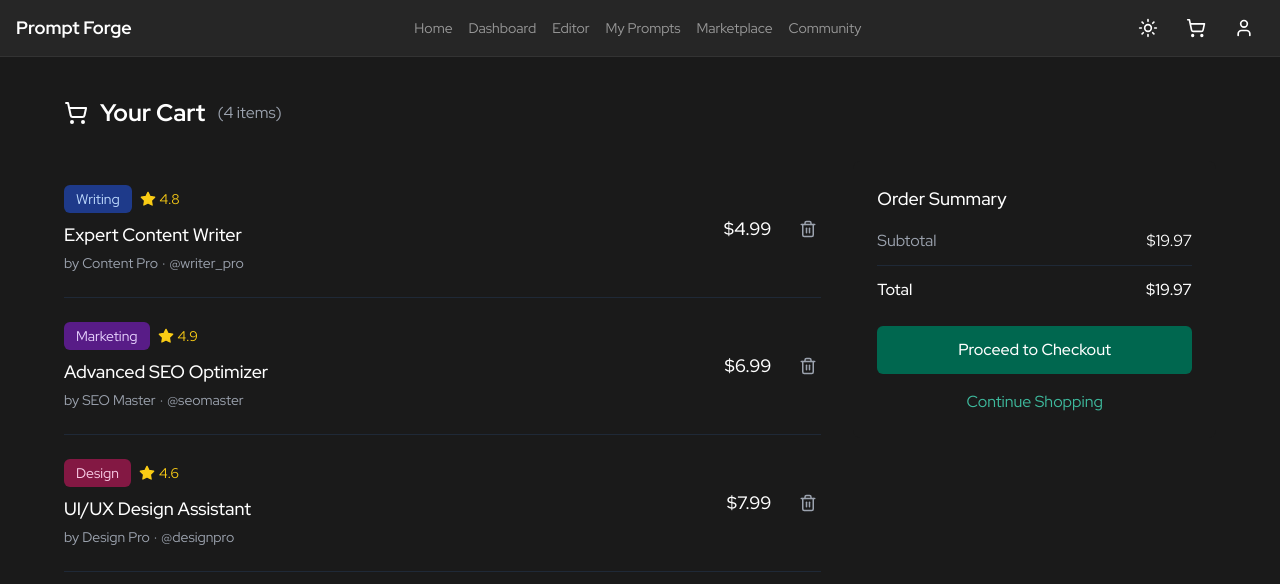
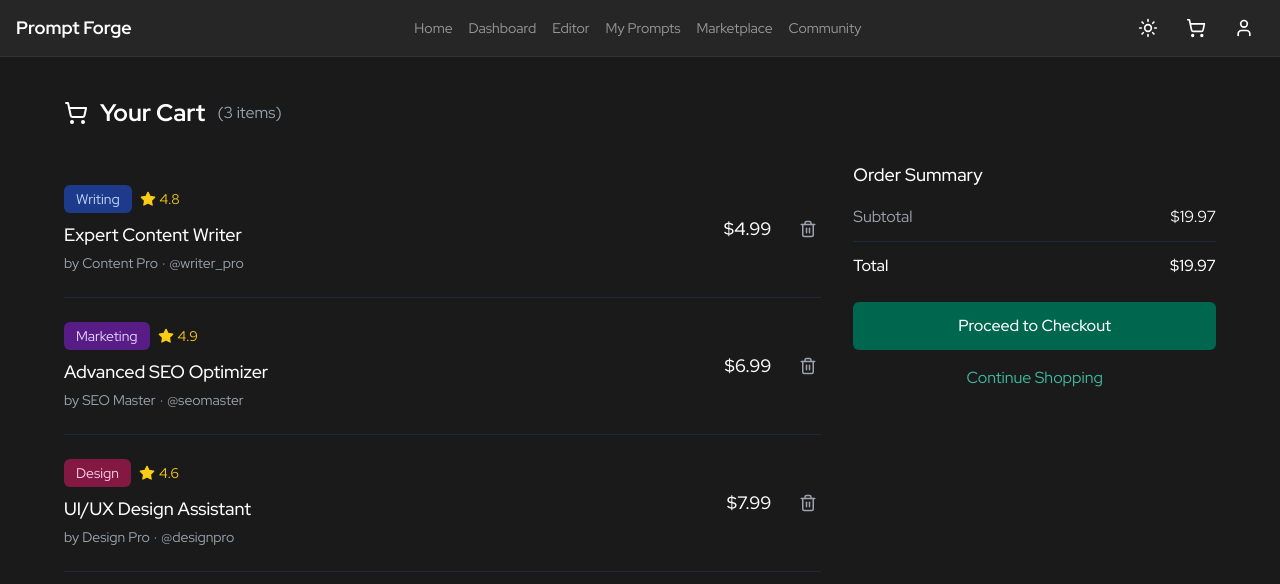
Before and after one commit to COS301-SE-2025/Prompt-Forge, a React (Vite) app in the folder frontend/: page /cart in a window 1280 px wide. Shown: the top 584 px of the page. Built offline with nearby package versions, Linux system fonts and the light colour scheme.

Commit message:
Fixed bg for light-mode

```diff
--- a/frontend/src/components/CartSummary.tsx
+++ b/frontend/src/components/CartSummary.tsx
@@ -9,7 +9,7 @@ export const CartSummary = ({
   discount = 0
 }: CartSummaryProps) => {
   const total = subtotal - discount
-  return <div className="bg-[#1a1a1a] rounded-lg p-6">
+  return <div>
       <h3 className="text-lg font-medium mb-4">Order Summary</h3>
       <div className="space-y-3 mb-6">
         <div className="flex justify-between">
--- a/frontend/src/pages/CartPage.tsx
+++ b/frontend/src/pages/CartPage.tsx
@@ -40,7 +40,7 @@ export default function CartPage(){
       <div className="flex items-center mb-8">
         <ShoppingCartIcon className="mr-3" size={24} />
         <h1 className="text-2xl font-bold">Your Cart</h1>
-        <span className="ml-3 text-gray-400">(4 items)</span>
+        <span className="ml-3 text-gray-400">({cartItems.length} items)</span>
       </div>
         <div className="grid grid-cols-1 lg:grid-cols-3 gap-8">
             <div className={cartItems.length > 0 ? "lg:col-span-2" : "lg:col-span-3"}>
@@ -49,7 +49,7 @@ export default function CartPage(){
                         {cartItems.map(item => <CartItem key={item.id} {...item} removeItem={removeItem} />)}
                     </div>
                     :
-                    <div className="text-center py-12 bg-[#1a1a1a] rounded-lg">
+                    <div className="text-center py-12">
                         <ShoppingCartIcon className="mx-auto mb-4 text-gray-500" size={48} />
                         <h3 className="text-xl font-medium mb-2">Your cart is empty</h3>
                         <p className="text-gray-400 mb-6">
```
